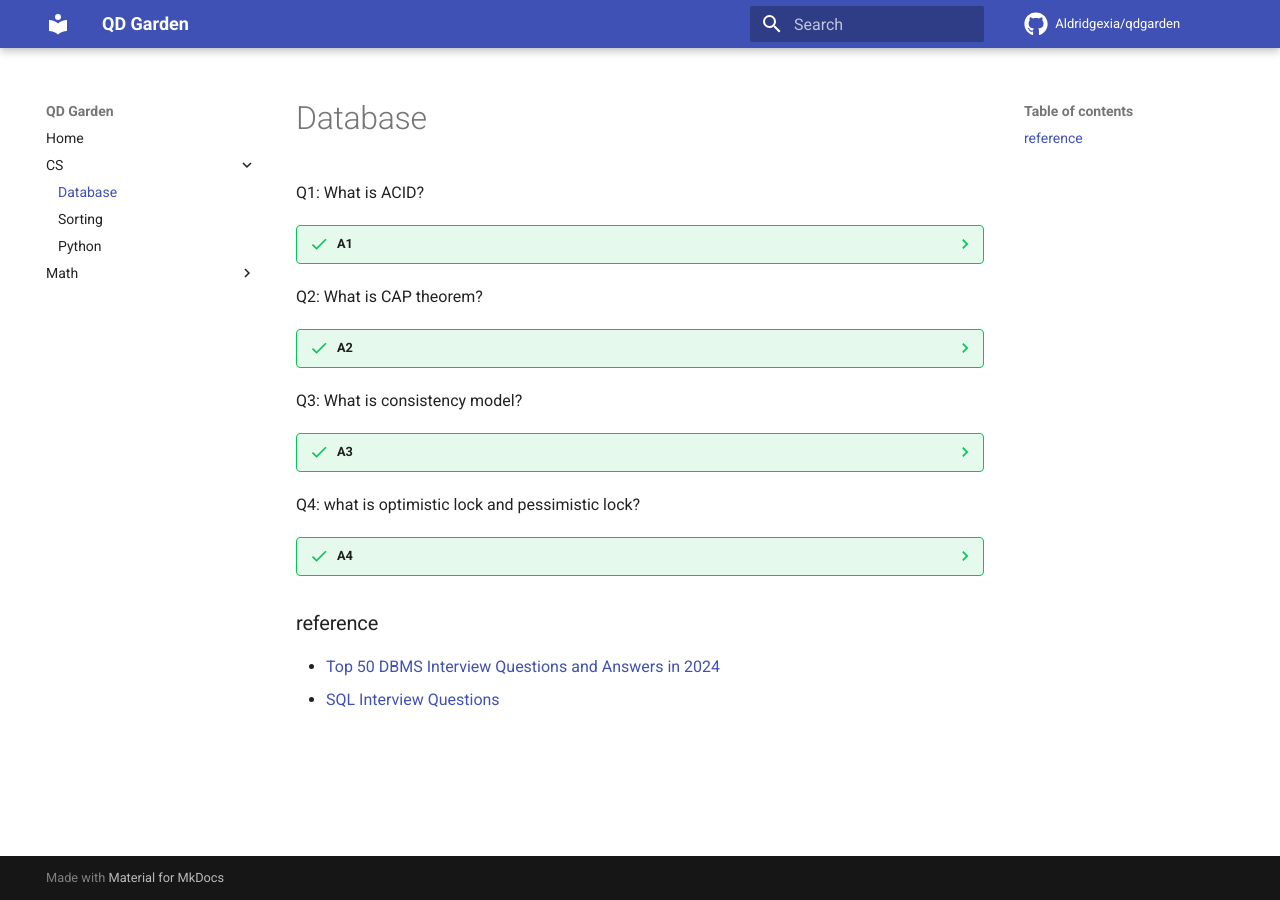
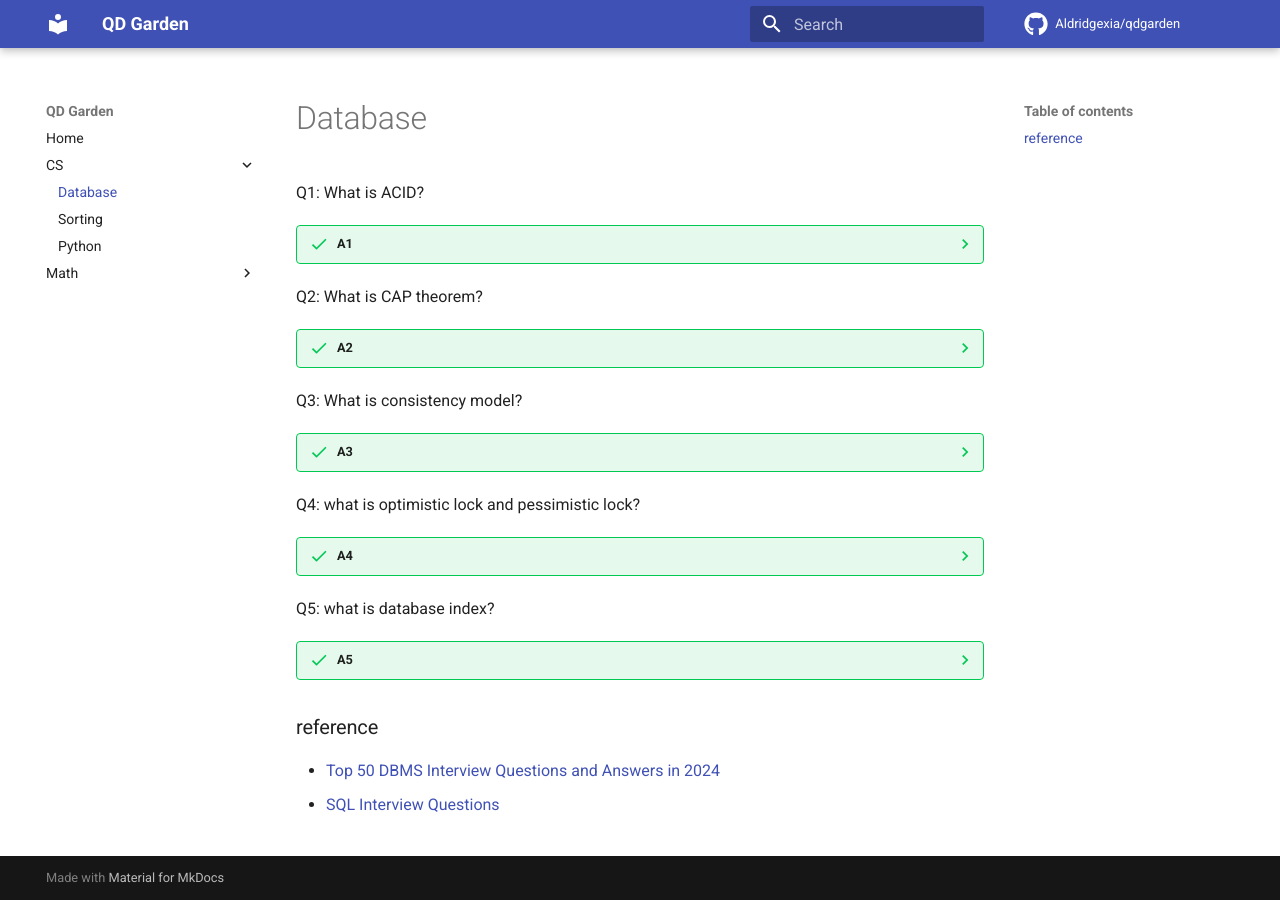
Before and after one commit to Aldridgexia/qdgarden, an MkDocs documentation site: the page built from docs/cs/database.md, in a window 1280 px wide. Built offline with MkDocs 1.6.1 and Material for MkDocs 9.7.7, drawn with Linux system fonts in a browser that asks for light colours; comment, search, counter and statistics services are not loaded; some of the changed lines change nothing that is shown.

Commit message:
add contents

```diff
--- a/docs/cs/database.md
+++ b/docs/cs/database.md
@@ -25,6 +25,17 @@
 ??? success "A4"
     Optimistic lock does not acquire locks on data resources until the transaction is ready to commit. Pessimistic lock acquires locks as soon as data resources are accessed.
 
+Q5: what is database index?
+
+??? success "A5"
+    A data structure that provides quick lookup of one or multiple columns in a table. There are two types of index:
+
+    - unique vs non-unique index: whether identical key values are allowed
+    - clustered vs non-clustered index: wheter order of index is the same as order of rows
+        - one table can only have one clustered index but could have multiple non-clustered index
+        - query with non-clusterd index is slower than clustered index
+        - non-clustered index is a separate entity referencing original table
+
 ### reference
 
 - [Top 50 DBMS Interview Questions and Answers in 2024](https://www.simplilearn.com/dbms-interview-questions-and-answers-article)
```
